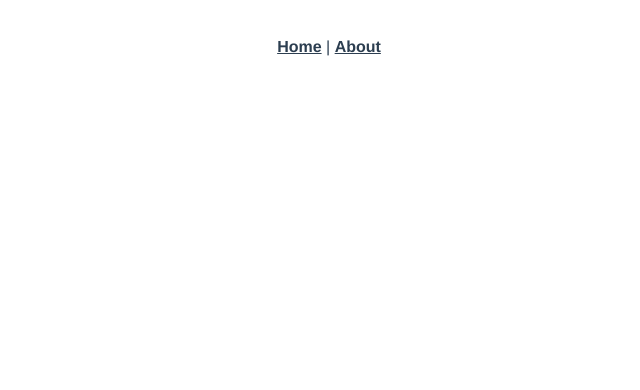
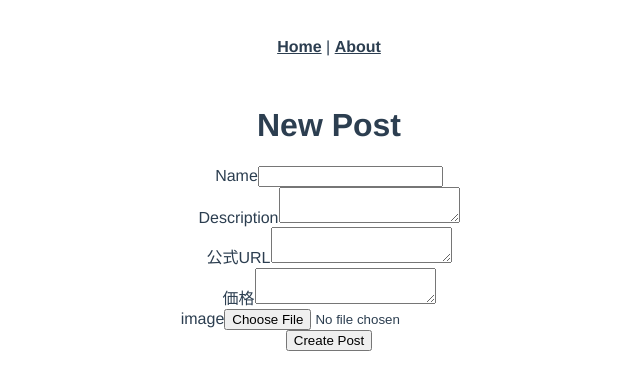
Before and after one commit to daikiyano/prohub-front, a Vue app: page /admin/sites/new in a window 1280 px wide. Before the commit this address had no page. Shown: the top 390 px of the page, without its empty margins (311-951 px from the left). Built offline with nearby package versions, Linux system fonts and the light colour scheme.

Commit message:
adminから画像を含むSite情報投稿機能実装

```diff
--- /dev/null
+++ b/src/api/admin/site.ts
@@ -0,0 +1,18 @@
+import { Site } from '@/types/site'
+import {
+  getAuthDataFromStorage
+} from '@/utils/auth-data'
+import { AxiosResponse } from 'axios'
+import axios from "@/lib/axios"
+
+export const createSite = async (formData: any) => {
+  return await axios.post(
+    '/api/v1/admin/sites', formData,
+    {
+      headers: getAuthDataFromStorage()
+    }
+  )
+    .then((res: AxiosResponse<Site>) => {
+      return res.data
+    })
+}
--- a/src/router/index.ts
+++ b/src/router/index.ts
@@ -1,6 +1,8 @@
 import { createRouter, createWebHistory, RouteRecordRaw } from 'vue-router'
 import Home from '../views/public/Home.vue'
 import Login from '../views/admin/Login.vue'
+import NewSite from '../views/admin/sites/NewSite.vue'
+
 
 
 const routes: Array<RouteRecordRaw> = [
@@ -13,6 +15,11 @@ const routes: Array<RouteRecordRaw> = [
     path: '/admin/login',
     name: 'Login',
     component: Login
+  },
+  {
+    path: '/admin/sites/new',
+    name: 'NewSite',
+    component: NewSite
   },
   {
     path: '/about',
--- /dev/null
+++ b/src/types/site.ts
@@ -0,0 +1,10 @@
+export type Site = {
+  name: string;
+  description: string;
+  url: string;
+  price: string;
+  image: string;
+  createdAt: string;
+}
+
+export type SiteForRequest = Pick<Site, 'name' | 'description' | 'url' | 'price' | 'image'>
--- /dev/null
+++ b/src/views/admin/sites/NewSite.vue
@@ -0,0 +1,76 @@
+<template>
+  <div class="flex items-center h-screen w-full bg-teal-lighter">
+    <div class="w-full bg-white rounded shadow-lg p-8 m-4">
+      <h1>New Post</h1>
+      <div class="flex flex-col mb-4">
+        <label for="name">Name</label>
+        <input v-model='name' type="text" name="first_name" id="first_name">
+      </div>
+      <div class="flex flex-col mb-4">
+        <label for="description">Description</label>
+        <textarea v-model='description' name="body" id="body"></textarea>
+      </div>
+      <div class="flex flex-col mb-4">
+        <label for="url">公式URL</label>
+        <textarea v-model='url' name="body" id="body"></textarea>
+      </div>
+      <div class="flex flex-col mb-4">
+        <label for="price">価格</label>
+        <textarea v-model='price' name="body" id="body"></textarea>
+      </div>
+      <div class="flex flex-col mb-4">
+        <label for="price">image</label>
+              <input type="file" id="image" name="image" accept="image/png,image/jpeg" @change="setImage($event)" />
+
+      </div>
+      <button @click='handleCreateSite()' type="submit">Create Post</button>
+    </div>
+  </div>
+</template>
+
+<script lang="ts">
+import { createSite } from '@/api/admin/site'
+import { defineComponent, reactive, toRefs } from 'vue'
+
+export default defineComponent({
+  name: 'NewSite',
+  setup () {
+    const siteData = reactive({
+      name: '',
+      description: '',
+      url: '',
+      price: ''
+    })
+    const formData = new FormData();
+    const setImage = (e: Event): void => {
+      e.preventDefault();
+      if (e.target instanceof HTMLInputElement && e.target.files) {
+        formData.append('image',e.target.files[0])
+      }
+    }
+
+    const setFormData = (): void => {
+      formData.append('name',siteData.name)
+      formData.append('description',siteData.description)
+      formData.append('url',siteData.url)
+      formData.append('price',siteData.price)
+    }
+
+    const handleCreateSite = async () => {
+      setFormData()
+      await createSite(formData)
+        .then((res) => {
+          console.log(res)
+        })
+    }
+
+    return {
+      ...toRefs(siteData),
+      handleCreateSite,
+      setImage
+    }
+  }
+})
+</script>
+
+<style scoped></style>
```
